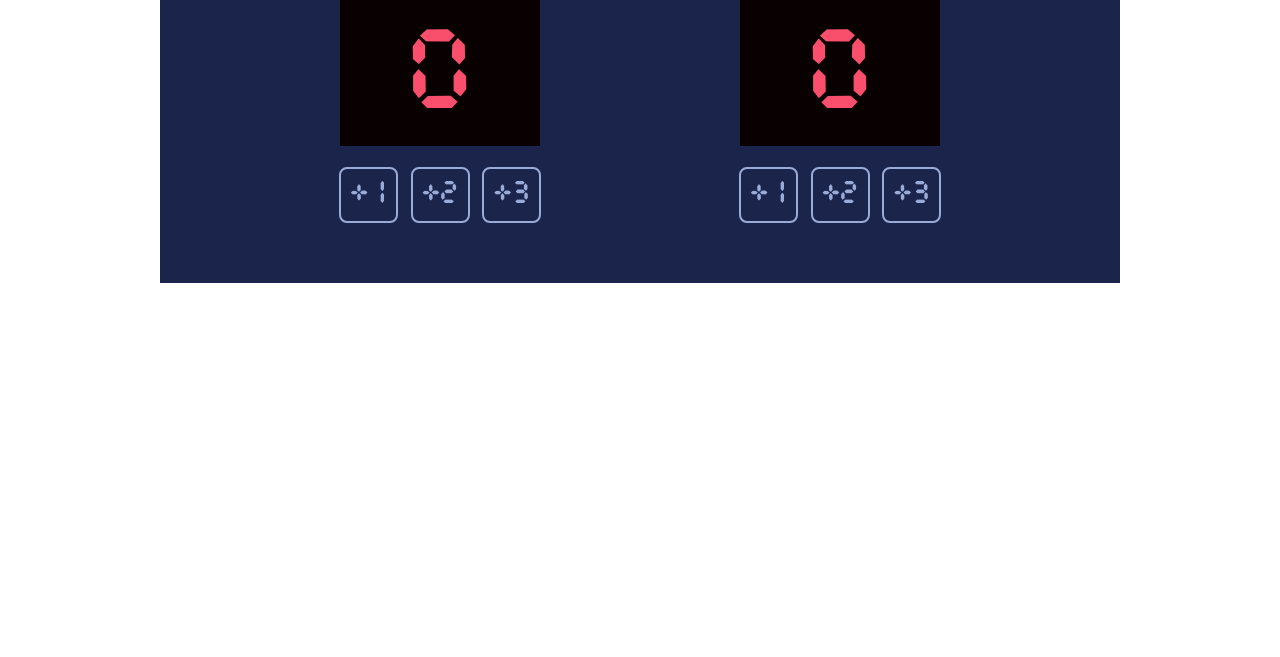
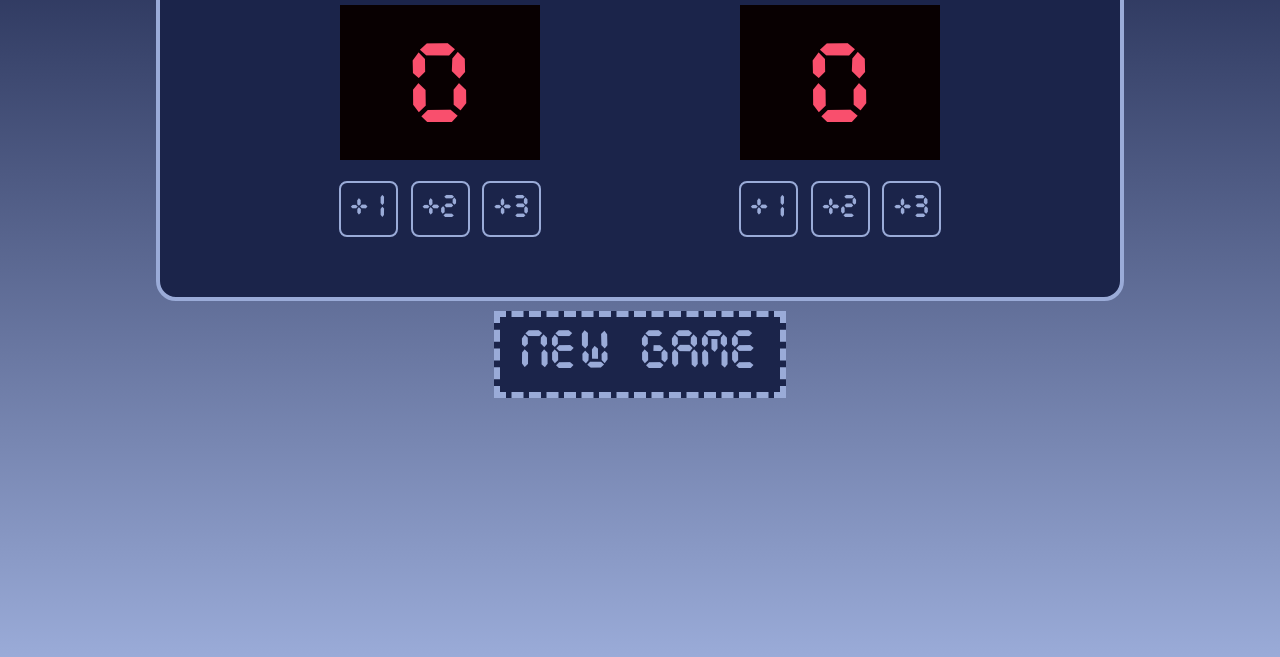
Before and after one commit to SuditJha/score-counter, a website built with Vite: page index.html in a window 1280 px wide. Shown: the part 143-800 px from the top of the page. Built offline with nearby package versions, Linux system fonts and the light colour scheme.

Commit message:
Adding new Game Button

```diff
--- a/index.css
+++ b/index.css
@@ -1,5 +1,6 @@
 body {
     margin: 0;
+    background: linear-gradient(#1B244A, #9AABD8);
 }
 
 @font-face {
@@ -7,12 +8,14 @@ body {
     src: url(font/CursedTimerULiL.ttf);
 }
 .container {
+    border: 4px solid #9AABD8;
+    border-radius: 20px;
     display: flex;
     justify-content: space-around;
     background-color: #1B244A;
     color: #EEEEEE;
     width: 800px;
-    margin: 0 auto 10px;
+    margin: 10px auto 10px;
     padding: 60px 80px;
 
 }
@@ -66,3 +69,18 @@ body {
     padding:  10px;
     border-radius: 8px;
 }
+
+.new-game {
+    margin: 10px auto;
+    display: flex;
+    justify-content: center;
+}
+.new-game-btn {
+    text-align: center;
+    background-color: #1B244A;
+    color: #9AABD8;
+    font-family: timer;
+    font-size: 48px;
+    border: 6px dashed #9AABD8;
+    padding: 10px 20px;
+}
--- a/index.html
+++ b/index.html
@@ -23,6 +23,7 @@
                 </div>
             </div>
         </div>
+        <div class="new-game"><button class="new-game-btn">New Game</button></div>
         <script src="index.js"></script>
     </body>
 </html>
```
